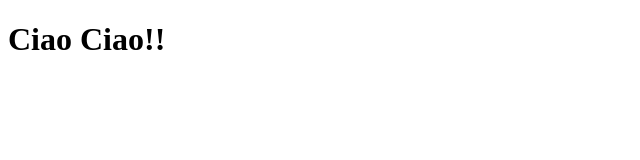
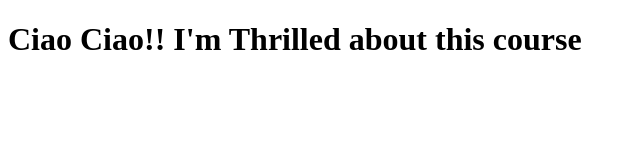
Before and after one commit to samu63/Coursera-TEST, a plain HTML site: page index.html in a window 1280 px wide. Shown: the whole page, without its empty margins (0-640 px from the left). Drawn offline with Linux system fonts and the light colour scheme.

Commit message:
Second revision

```diff
--- a/index.html
+++ b/index.html
@@ -5,6 +5,6 @@
     <title>HELLO Coursera-TEST</title>
   </head>
   <body>
-    <h1>Ciao Ciao!!</h1>
+    <h1>Ciao Ciao!! I'm Thrilled about this course</h1>
   </body>
 </html>
```
